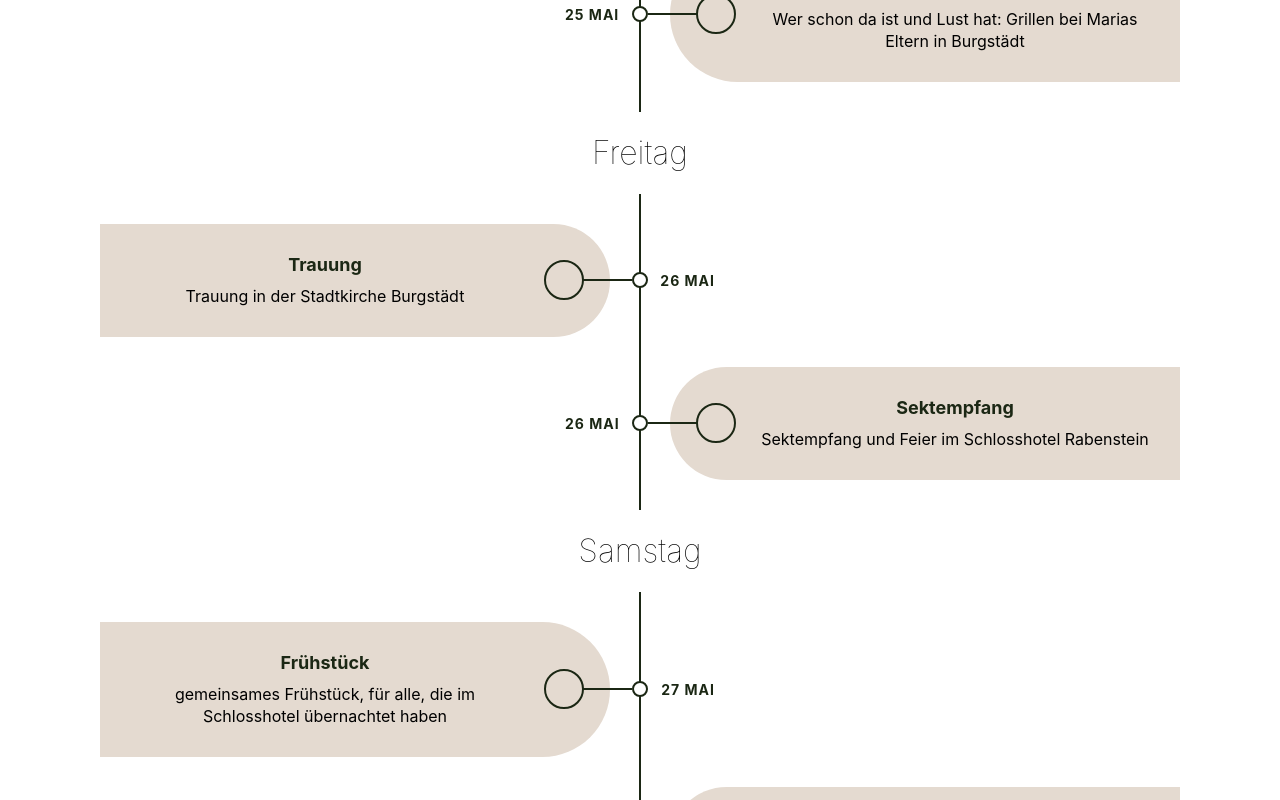
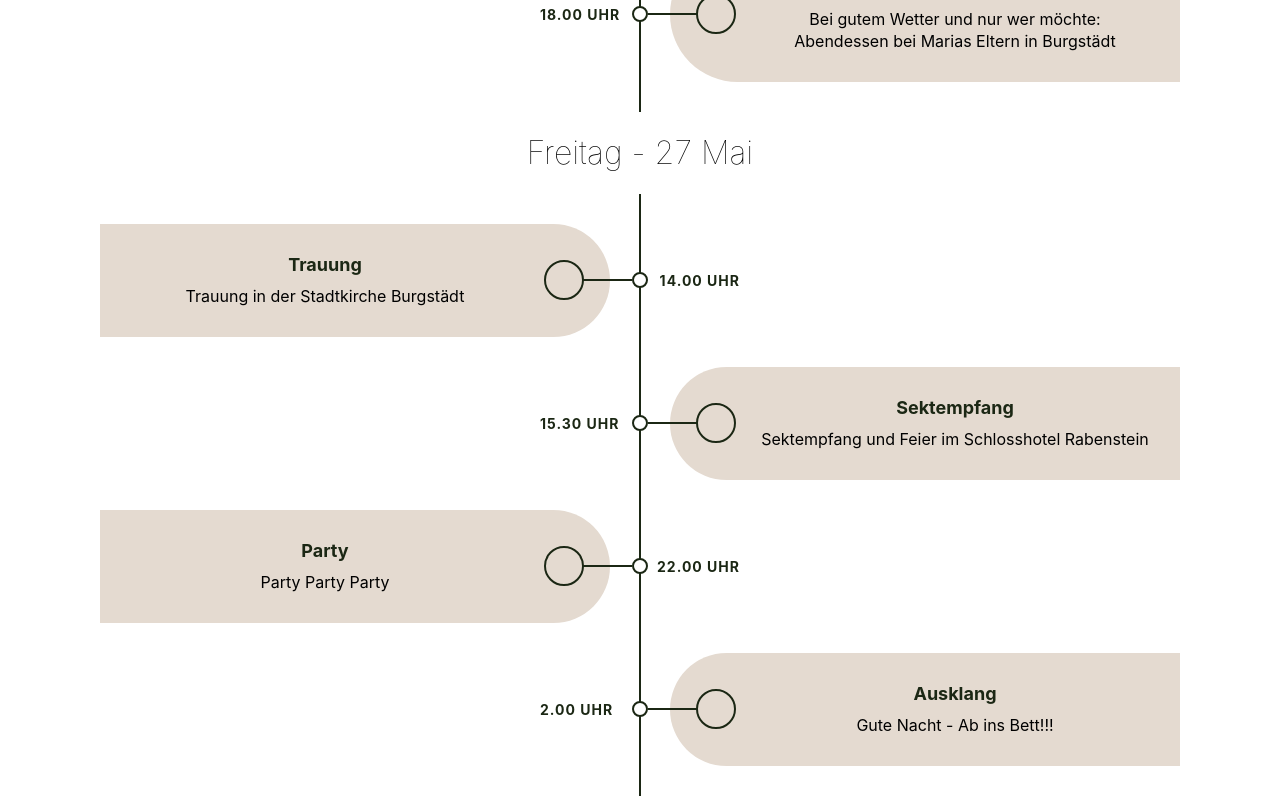
Before and after one commit to Dobherrmann/wedding, a React (Create React App) app: page /Timeline in a window 1280 px wide. Shown: the part 460-1260 px from the top of the page. Built offline with nearby package versions, Linux system fonts and the light colour scheme.

Commit message:
update Texts

```diff
--- a/src/pages/DayTrips.js
+++ b/src/pages/DayTrips.js
@@ -14,7 +14,7 @@ class DayTrips extends Component {
             `Erkundet die Elbflorenz am besten bei einem Bummel durch die Altstadt vorbei an der Frauenkirche, Zwinger, Semperoper,... Besonders empfehlenswert ist ein Besuch im historischen Grünen Gewölbe, das sich im Stadtschloss befindet. In der näheren Umgebung gibt es z.B. Schloss Pillnitz oder auch das Weingut Schloss Wackerbarth zu bestaunen. Auf der Weiterreise macht unbedingt einen Stopp in der sächsische Schweiz. Mit ihren Sandsteinfelsen sollte dieses Naturerbe auf jeden Fall bei einer Wanderung erkundet werden.`,
             `Einen Besuch ist sicher auch Chemnitz wert - immerhin europäische Kulturhauptstadt 2025-, mit einem Bummel durch die Innenstadt, einem Besuch in den Kunstsammlungen, dem Industriemuseum,… könnt ihr eintauchen in ein Stück sächsische Industriegeschichte und DDR-Architektur ;)`,
             `Auch das nahe Erzgebirge bietet zahlreiche AusBflugsmöglichkeiten. Von Wanderungen auf Sachsens höchste Erhebung, dem Fichtelberg bis zu einem Besuch unter Tage im Besucherbergwerk. Solls ein bisschen weihnachtlich werden, besucht die „Manufaktur der Träume“ in Annaberg oder Seiffen mit seinen Schauwerkstätten und bestaunt Räuchermännchen, Schwibbögen, Nussknacker und Co.`,
-            `Last but not least ist auch Leipzig eine Reise wert. Als Bachstadt und Ort der friedlichen Montagsdemonstrationen hat sie geschichtlich einiges zu bieten, was ihr bei einem Bummel durch die Innenstadt erkunden könnt. Viele Cafés, Restaurants und Läden laden zum Bummeln und Shoppen ein. Weiterhin sollte ein Besuch im Zoo vor allem mit Kindern Pflichtprogramm sein. Für Wasser(sport)begeisterte auch das Geflecht an Kanälen oder das Naherholungsgebiete Cospudener See.`,
+            `Last but not least ist auch Leipzig eine Reise wert. Als Bachstadt und Ort der friedlichen Montagsdemonstrationen hat sie geschichtlich einiges zu bieten, was ihr bei einem Bummel durch die Innenstadt erkunden könnt. Viele Cafés, Restaurants und Läden laden zum Bummeln und Shoppen ein. Weiterhin sollte ein Besuch im Zoo  vor allem mit Kindern Pflichtprogramm sein. Für Wasser(sport)begeisterte auch das Geflecht an Kanälen oder das Naherholungsgebiete Cospudener See.`,
         ],
     }
 
--- a/src/pages/Sleep.js
+++ b/src/pages/Sleep.js
@@ -8,28 +8,31 @@ class Sleep extends Component {
         lodgings: [
             {
                 hotel: "Hotel Schloss Rabenstein",
-                text: `Thomas-Müntzer-Höhe 14
-                09117 Chemnitz, OT Rabenstein
-                Ihr könnt gern gemeinsam mit uns am Ort der Feier übernachten. Wir haben Zimmer für euch von Donnerstag bis Samstag reserviert. Bitte gebt uns Bescheid, wenn ihr davon Gebrauch machen wollt.
-                Einzelzimmer 80,00€
-                Doppelzimmer 110,00€
-                First-Class-Zimmer 149,00€
-                Familienzimmer (ein Doppelzimmer und ein Einzelzimmer mit gemeinsamen Bad) 149,00€
-                Aufpreis für Aufbettung Kind bis 14 Jahre: 19,00 € / Tag
-                Zustellmöglichkeit für Babybett bis 3 Jahre: pro Kind 7,50 € / Tag
-                Frühstück 11,00€ (8.00-11.00 Uhr)
-                Anreise ab 14.00 Uhr, Abreise am Wochenende und Feiertagen bis 11.00 Uhr (sonst 10.00 Uhr)
-                `,
+                text: `Ihr könnt gern gemeinsam mit uns am Ort der Feier übernachten. <br>
+                Wir haben Zimmer für euch von Donnerstag bis Samstag reserviert. Bitte gebt uns Bescheid, wenn ihr davon Gebrauch machen wollt.`,
+
+                //
+                // Einzelzimmer 80,00€
+                // Doppelzimmer 110,00€
+                // First-Class-Zimmer 149,00€
+                // Familienzimmer (ein Doppelzimmer und ein Einzelzimmer mit gemeinsamen Bad) 149,00€
+                // Aufpreis für Aufbettung Kind bis 14 Jahre: 19,00 € / Tag
+                // Zustellmöglichkeit für Babybett bis 3 Jahre: pro Kind 7,50 € / Tag
+                // Frühstück 11,00€ (8.00-11.00 Uhr)
+                // Anreise ab 14.00 Uhr, Abreise am Wochenende und Feiertagen bis 11.00 Uhr (sonst 10.00 Uhr)
+                // Thomas-Müntzer-Höhe 14
+                // 09117 Chemnitz, OT Rabenstein
+                // `,
                 link: "https://www.hotel-schloss-rabenstein.de/hotel/"
             },
             {
                 hotel: "Campingplatz Rabenstein",
-                text: "Eine sehr einfache! aber dafür preisgünstige Alternative ist der nahegelegene Campingplatz am Stausee. Es kann gezeltet werden, es sind aber auch kleine Bungalows und Hütten zu haben. Bis zur Location nur 500m. Bitte bucht dort selbstständig.",
+                text: "Eine sehr einfache! aber dafür preisgünstige Alternative ist der nahegelegene Campingplatz am Stausee. Es kann gezeltet werden, es sind aber auch kleine Bungalows und Hütten zu haben. Bis zur Location nur 500m. Bitte bucht selbstständig.",
                 link: "http://www.campingplatz-rabenstein.de/index.html"
             },
             {
                 hotel: "Ferienwohnung ",
-                text: "Wer lieber seine eigenen 4 Wände möchte, kann sich diese Ferienwohnungen anschauen. Unter einem Dach gibt es 5 verschiedene Unterkünfte für jeweils 4 bis 8 Personen. Ca. 5 km, knapp 10 Autominuten zur Location. Bitte bucht selbstständig über die angegebene Webadresse.",
+                text: "Wer lieber seine eigenen 4 Wände möchte, kann sich diese Ferienwohnungen anschauen. Unter einem Dach gibt es 5 verschiedene Unterkünfte für jeweils 4 bis 8 Personen. Ca. 5 km, knapp 10 Autominuten zur Location. Bitte bucht selbstständig.",
                 link: "https://www.ferien-in-chemnitz.de/index.php"
             },
             // {
@@ -48,6 +51,7 @@ class Sleep extends Component {
                 {this._createCard(this.state.lodgings[2])}
                 {/* {this._createCard(this.state.lodgings[3])} */}
                 {/* <div>Sollte nichts dabei sein, schaut selbstständig nach und bucht, was euch gefällt. Benötigt ihr Hilfe, sagt uns Bescheid.</div> */}
+                {/* Sollte nichts dabei sein, bucht was euch gefällt. Benötigt ihr Hilfe, sagt uns Bescheid. */}
             </div>
         );
     };
@@ -61,8 +65,27 @@ class Sleep extends Component {
                 <p className="sleep-card-text">{mylodings.text}</p>
                 <div className="sleep-card-link">{link}</div>
             </div>
+
         )
     }
 }
 
 export default Sleep;
+
+
+
+// `
+                //
+                // Thomas-Müntzer-Höhe 14
+                // 09117 Chemnitz, OT Rabenstein
+                // Wir haben Zimmer für euch von Donnerstag bis Samstag reserviert. Bitte gebt uns Bescheid, wenn ihr davon Gebrauch machen wollt.
+                // Einzelzimmer 80,00€
+                // Doppelzimmer 110,00€
+                // First-Class-Zimmer 149,00€
+                // Familienzimmer (ein Doppelzimmer und ein Einzelzimmer mit gemeinsamen Bad) 149,00€
+                // Aufpreis für Aufbettung Kind bis 14 Jahre: 19,00 € / Tag
+                // Zustellmöglichkeit für Babybett bis 3 Jahre: pro Kind 7,50 € / Tag
+                // Frühstück 11,00€ (8.00-11.00 Uhr)
+                // Anreise ab 14.00 Uhr, Abreise am Wochenende und Feiertagen bis 11.00 Uhr (sonst 10.00 Uhr)
+
+                // `,
--- a/src/pages/Timeline.js
+++ b/src/pages/Timeline.js
@@ -6,20 +6,22 @@ class Timeline extends Component {
         day: [
             {
                 event: [
-                    { date: "25 Mai", eventTitle: "Anreise", eventText: "" },
-                    { date: "25 Mai", eventTitle: "Grillen", eventText: "Wer schon da ist und Lust hat: Grillen bei Marias Eltern in Burgstädt" }
+                    { date: "14.00 Uhr", eventTitle: "Anreise", eventText: "" },
+                    { date: "18.00 Uhr", eventTitle: "Abendessen", eventText: "Bei gutem Wetter und nur wer möchte: Abendessen bei Marias Eltern in Burgstädt " }
                 ],
             },
             {
                 event: [
-                    { date: "26 Mai", eventTitle: "Trauung", eventText: "Trauung in der Stadtkirche Burgstädt" },
-                    { date: "26 Mai", eventTitle: "Sektempfang", eventText: "Sektempfang und Feier im Schlosshotel Rabenstein" }
+                    { date: "14.00 Uhr", eventTitle: "Trauung", eventText: "Trauung in der Stadtkirche Burgstädt" },
+                    { date: "15.30 Uhr", eventTitle: "Sektempfang", eventText: "Sektempfang und Feier im Schlosshotel Rabenstein" },
+                    { date: "22.00 Uhr", eventTitle: "Party", eventText: "Party Party Party" },
+                    { date: "2.00 Uhr", eventTitle: "Ausklang", eventText: "Gute Nacht - Ab ins Bett!!!"}
                 ],
             },
             {
                 event: [
-                    { date: "27 Mai", eventTitle: "Frühstück", eventText: "gemeinsames Frühstück, für alle, die im Schlosshotel übernachtet haben" },
-                    { date: "27 Mai", eventTitle: "Ausflüge", eventText: "wer möchte: kleiner Ausflug in die Umgebung" }
+                    { date: "9.30 Uhr", eventTitle: "Frühstück", eventText: "gemeinsames Frühstück für alle, die im Schlosshotel übernachtet haben" },
+                    { date: "11.00 Uhr", eventTitle: "Ausflüge", eventText: "wer möchte: kleiner Ausflug in die Umgebung" }
                 ],
             },
         ],
@@ -34,17 +36,19 @@ class Timeline extends Component {
                     <h1>Ablauf</h1>
                     <p>Lorem ipsum dolor sit amet elit. Aliquam odio dolor, id luctus erat sagittis non. Ut blandit semper pretium.                   </p>
                 </div>
-                <h1>Donnerstag</h1>
+                <h1>Donnerstag - 26 Mai</h1>
                 <div className="timeline">
                     {this._createElementLeft(this.state.day[0].event[0])}
                     {this._createElementRight(this.state.day[0].event[1])}
                 </div>
-                <h1>Freitag</h1>
+                <h1>Freitag - 27 Mai</h1>
                 <div className="timeline">
                     {this._createElementLeft(this.state.day[1].event[0])}
                     {this._createElementRight(this.state.day[1].event[1])}
+                    {this._createElementLeft(this.state.day[1].event[2])}
+                    {this._createElementRight(this.state.day[1].event[3])}
                 </div>
-                <h1>Samstag</h1>
+                <h1>Samstag - 28 Mai</h1>
                 <div className="timeline">
                     {this._createElementLeft(this.state.day[2].event[0])}
                     {this._createElementRight(this.state.day[2].event[1])}
--- a/src/styles/Timeline.css
+++ b/src/styles/Timeline.css
@@ -97,11 +97,11 @@
 }
 
 .container.left .date {
-  right: -75px;
+  right: -100px;
 }
 
 .container.right .date {
-  left: -75px;
+  left: -100px;
 }
 
 .container .icon {
```
Also changed, not shown: src/pages/DayTripsV2.js (+9 -9 lines), src/pages/Wedding.js (+9 -13 lines).
